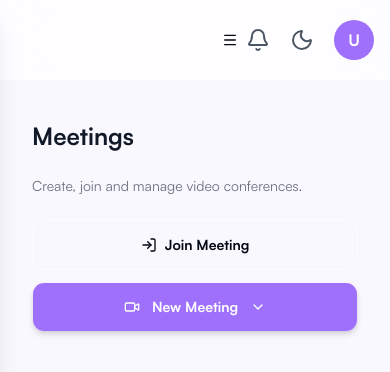
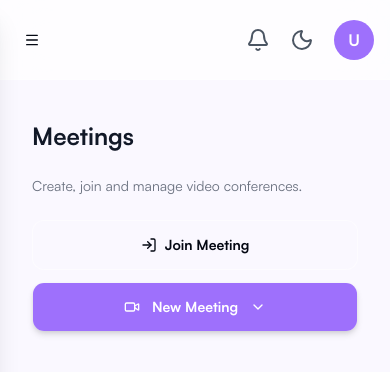
Before and after one commit to sumaira-tabassum/webrtc-dashboard, a Next.js app: page /meet in a window 390 px wide. Shown: the top 372 px of the page. Built offline with nearby package versions, Linux system fonts and the light colour scheme; no server answers.

Commit message:
fix topbar alignment

```diff
--- a/components/dashboard/top-navbar.tsx
+++ b/components/dashboard/top-navbar.tsx
@@ -253,8 +253,9 @@ export default function TopNavbar({
           variant="ghost"
           size="icon"
           className={`
-          ${inMeeting ? "flex" : "lg:hidden"}
-          `}
+    absolute left-4 sm:left-6 lg:left-8
+    ${inMeeting ? "flex" : "lg:hidden"}
+  `}
           onClick={onMenuClick}
         >
           <Menu className="h-5 w-5" />
@@ -272,6 +273,8 @@ export default function TopNavbar({
             className="w-full rounded-full border border-gray-200 bg-white/50 py-3 pl-11 pr-4 text-gray-900 outline-none transition placeholder:text-gray-400 focus:border-indigo-400 dark:border-white/10 dark:bg-white/10 dark:text-white dark:placeholder:text-white/40"
           />
         </div> */}
+
+
 
         <div className="flex items-center gap-3 sm:gap-5">
 
```
